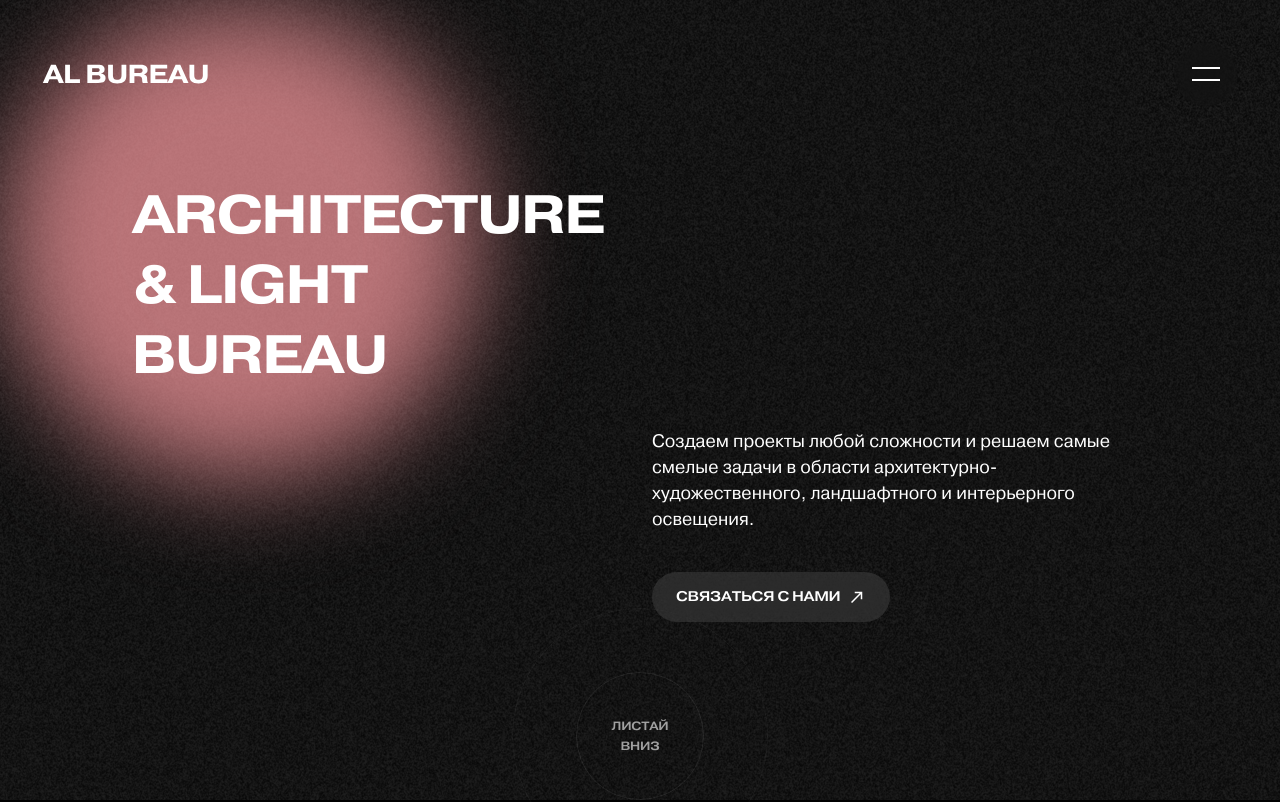
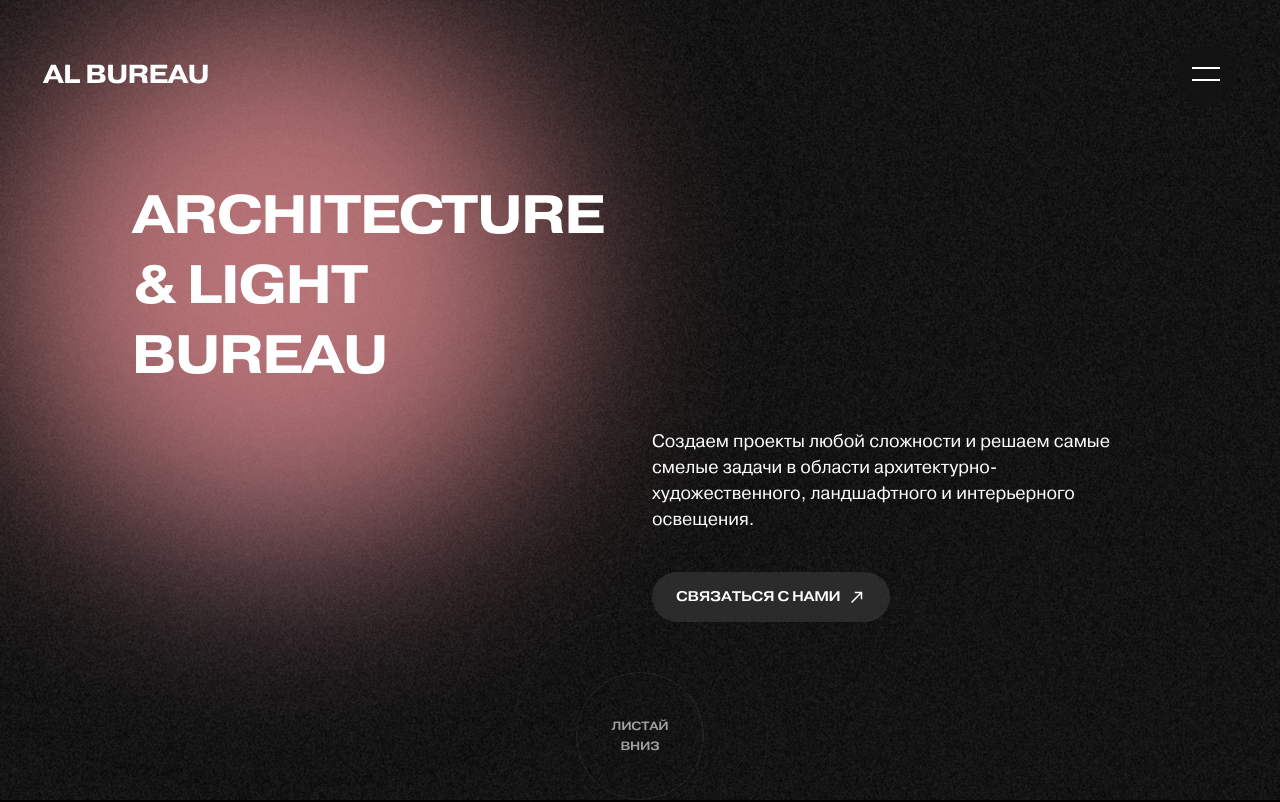
Before and after one commit to biloholovskyi/al_bureau, a React (Create React App) app: page / in a window 1280 px wide. Shown: the top 802 px of the page. Built offline with nearby package versions, Linux system fonts and the light colour scheme; no server answers.

Commit message:
new gradient 3

```diff
--- a/src/App.js
+++ b/src/App.js
@@ -44,10 +44,11 @@ function App() {
     const x = `${e.clientX / 2 + window.innerHeight}px`;
     const y = `${e.clientY /2 + window.innerHeight}px`;
 
+
     const circle = document.getElementById('circle-light');
-    circle.style.top = e.clientY - 240 + 'px';
-    circle.style.left = e.clientX - 240 + 'px';
-    circle.style.transform = `scale(${scaleItems[Math.floor(Math.random()*scaleItems.length)]}, ${scaleItems2[Math.floor(Math.random()*scaleItems2.length)]}) rotate(${Math.floor(Math.random() * (180 - 1 + 1) + 1)}deg)`;
+    circle.style.top = e.clientY - circle.clientWidth / 2 + 'px';
+    circle.style.left = e.clientX - circle.clientWidth / 2 + 'px';
+    circle.style.transform = `scale(${scaleItems[Math.floor(Math.random()*scaleItems.length)]}, ${scaleItems2[Math.floor(Math.random()*scaleItems2.length)]})`;
     circle.style.backgroundPositionX = x;
     circle.style.backgroundPositionY = y;
 
--- a/src/components/bgGradient/bgGradient.js
+++ b/src/components/bgGradient/bgGradient.js
@@ -12,8 +12,10 @@ const BgGradient = ({data}) => {
 export default BgGradient;
 
 const Circle = styled.div`
-  width: 480px;
-  height: 480px;
+  width: 70vh;
+  height: 70vh;
+  min-width: 480px;
+  min-height: 480px;
   border-radius: 50%;
   //background: linear-gradient(63deg, rgba(153,76,18,.7) 0%, rgba(206,209,28,.7) 48%, rgba(89,147,203,.7) 94%);
   background: rgba(255,157,163,.7);
@@ -31,7 +33,7 @@ const Circle = styled.div`
   left: 0;
   top: 0;
   z-index: -1;
-  filter: blur(50px);
+  filter: blur(100px);
   overflow: hidden;
   }
 `
```
